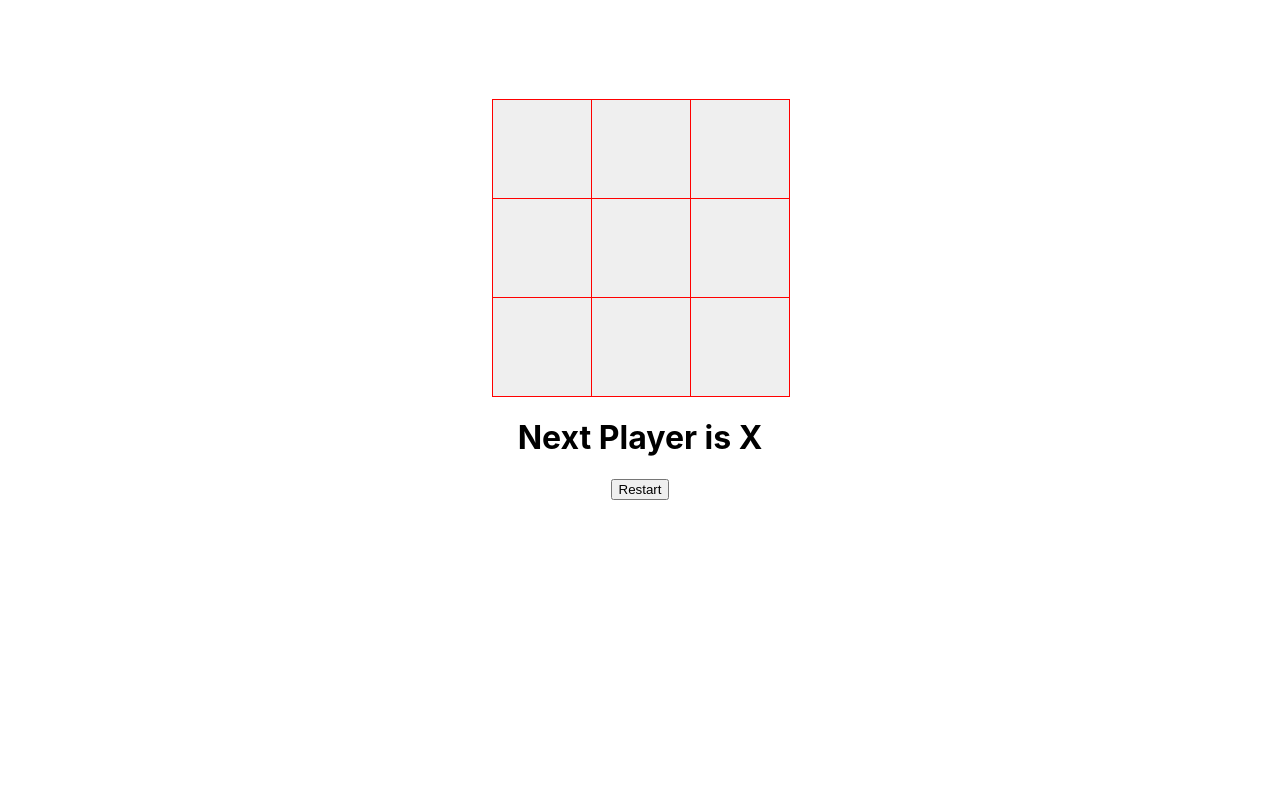
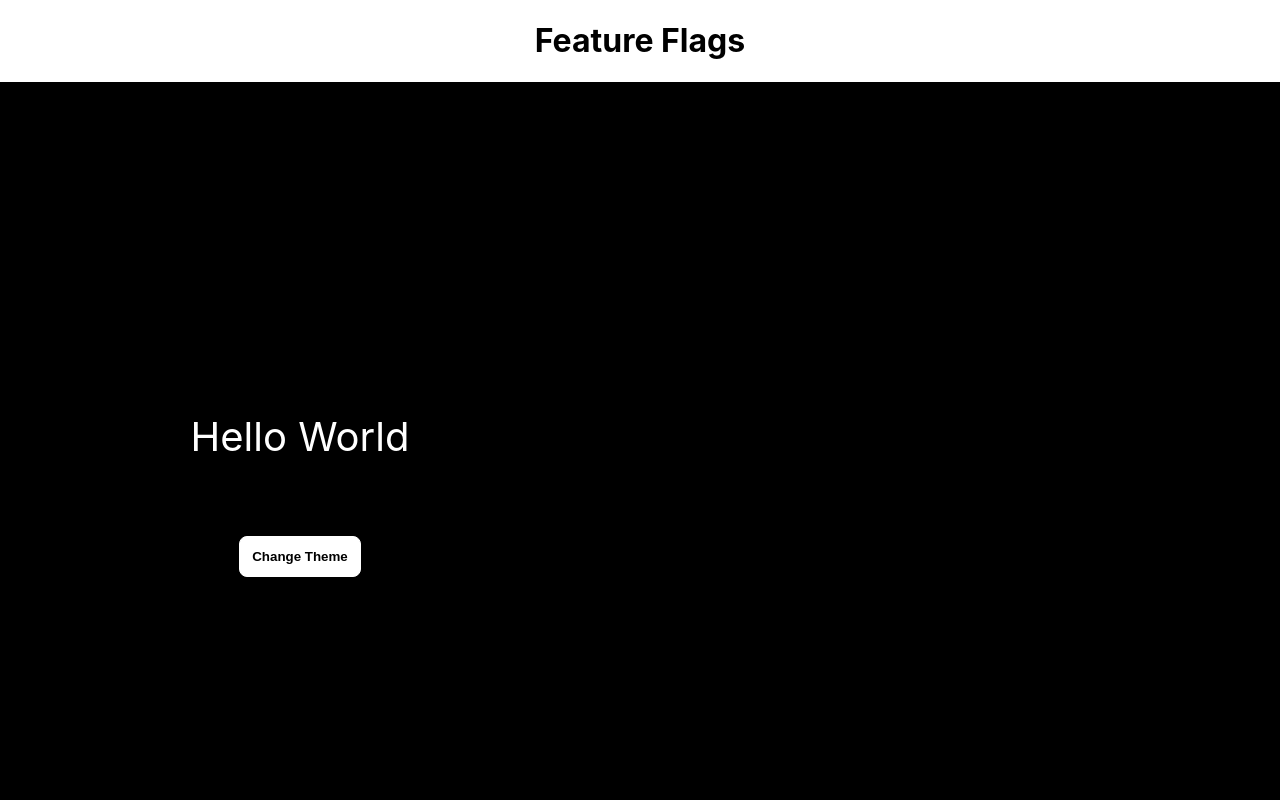
Before and after one commit to srikrishna7272/reactjs-50-simple-projects, a React (Vite) app: page / in a window 1280 px wide. Shown: the top 800 px of the page. Built offline with nearby package versions, Linux system fonts and the light colour scheme.

Commit message:
Implemented feature flag Component

```diff
--- a/src/App.jsx
+++ b/src/App.jsx
@@ -16,6 +16,8 @@
 import GithubProfileFinder from "./components/github-profile-finder";
 import SearchAutoComplete from "./components/search-autocomplete";
 import TicTacToe from "./components/tic-tac-toe";
+import FeatureFlagGlobalState from "./components/feature-flag/context";
+import FeatureFlags from "./components/feature-flag";
 
 function App() {
   return (
@@ -34,7 +36,10 @@
       {/* <ModalTest /> */}
       {/* <GithubProfileFinder /> */}
       {/* <SearchAutoComplete /> */}
-      <TicTacToe />
+      {/* <TicTacToe /> */}
+      <FeatureFlagGlobalState>
+        <FeatureFlags />
+      </FeatureFlagGlobalState>
     </div>
   );
 }
--- a/src/components/accordian/styles.css
+++ b/src/components/accordian/styles.css
@@ -31,6 +31,6 @@
   cursor: pointer;
 }
 .content {
-  color: white;
+  color: rgb(177, 110, 110);
   height: auto;
 }
--- /dev/null
+++ b/src/components/feature-flag/context/index.jsx
@@ -0,0 +1,28 @@
+import { createContext, useEffect, useState } from "react";
+import featureFlagDataServiceCall from "../data";
+
+export const FeatureFlagsContext = createContext(null);
+
+export default function FeatureFlagGlobalState({ children }) {
+  const [loading, setLoading] = useState(false);
+  const [enabled, setEnabled] = useState({});
+  async function fetchFeatureFlags() {
+    try {
+      setLoading(true);
+      const response = await featureFlagDataServiceCall();
+
+      setEnabled(response);
+      setLoading(false);
+    } catch (error) {
+      console.log(error);
+      setLoading(false);
+      throw new Error(error);
+    }
+  }
+
+  useEffect(() => {
+    fetchFeatureFlags();
+  }, []);
+  console.log({ children });
+  return <FeatureFlagsContext.Provider value={{ loading, enabled }}>{children}</FeatureFlagsContext.Provider>;
+}
--- /dev/null
+++ b/src/components/feature-flag/data.js
@@ -0,0 +1,17 @@
+const dummyApiResponse = {
+  showLightAndDarkMode: true,
+  showTicTacToeBoard: true,
+  showRandomColorGenerator: true,
+  showAccordian: true,
+  showTreeView: true,
+  showTabs: true,
+};
+
+function featureFlagDataServiceCall() {
+  return new Promise((resolve, reject) => {
+    if (dummyApiResponse) setTimeout(resolve(dummyApiResponse), 500);
+    else reject("Some error occured! Please try again");
+  });
+}
+
+export default featureFlagDataServiceCall;
--- /dev/null
+++ b/src/components/feature-flag/index.jsx
@@ -0,0 +1,53 @@
+import { useContext } from "react";
+import Accordian from "../accordian";
+import TabTest from "../custom-tabs/tab-test";
+import LightDarkMode from "../light-dark-mode";
+import RandomColor from "../random-color";
+import TicTacToe from "../tic-tac-toe";
+import TreeView from "../tree-view";
+import { FeatureFlagsContext } from "./context";
+import menus from "../tree-view/data";
+
+export default function FeatureFlags() {
+  const { loading, enabled } = useContext(FeatureFlagsContext);
+  const componentsToRender = [
+    {
+      key: "showLightAndDarkMode",
+      component: <LightDarkMode />,
+    },
+    {
+      key: "showTicTacToeBoard",
+      component: <TicTacToe />,
+    },
+    {
+      key: "showRandomColorGenerator",
+      component: <RandomColor />,
+    },
+    {
+      key: "showAccordian",
+      component: <Accordian />,
+    },
+    {
+      key: "showTreeView",
+      component: <TreeView menus={menus} />,
+    },
+    {
+      key: "showTabs",
+      component: <TabTest />,
+    },
+  ];
+  function checkEnabledFlags(getCurrentKey) {
+    return enabled[getCurrentKey];
+  }
+  if (loading) {
+    return <h1>Loading Data ! Please Wait</h1>;
+  }
+  return (
+    <div>
+      <h1>Feature Flags</h1>
+      {componentsToRender.map((componentItem) =>
+        checkEnabledFlags(componentItem.key) ? componentItem.component : null
+      )}
+    </div>
+  );
+}
```
